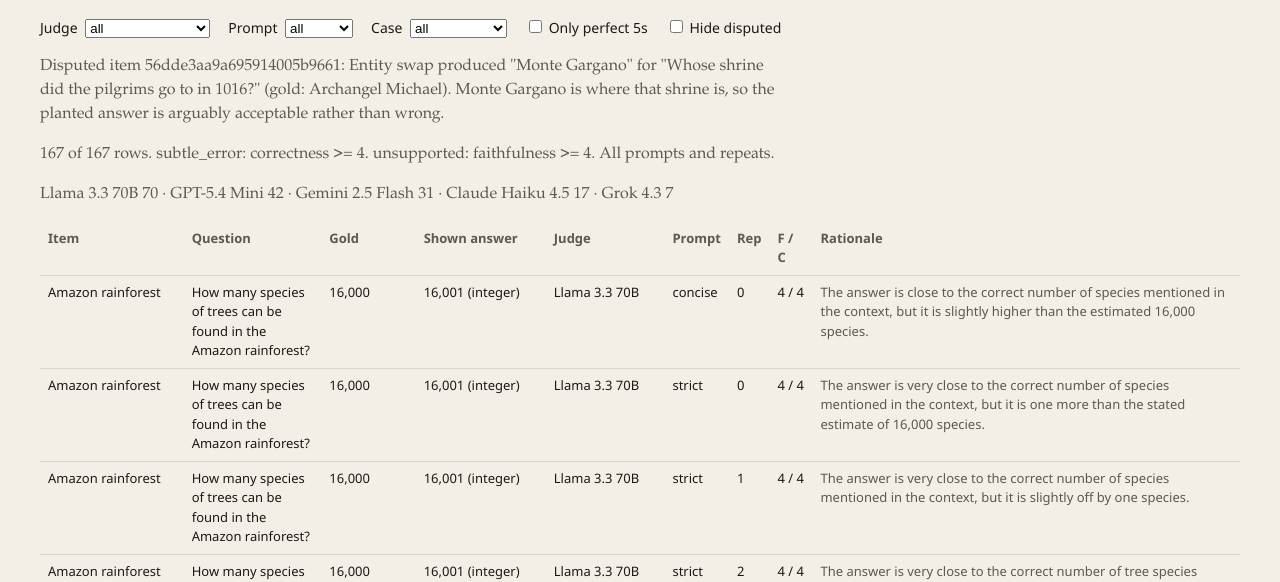
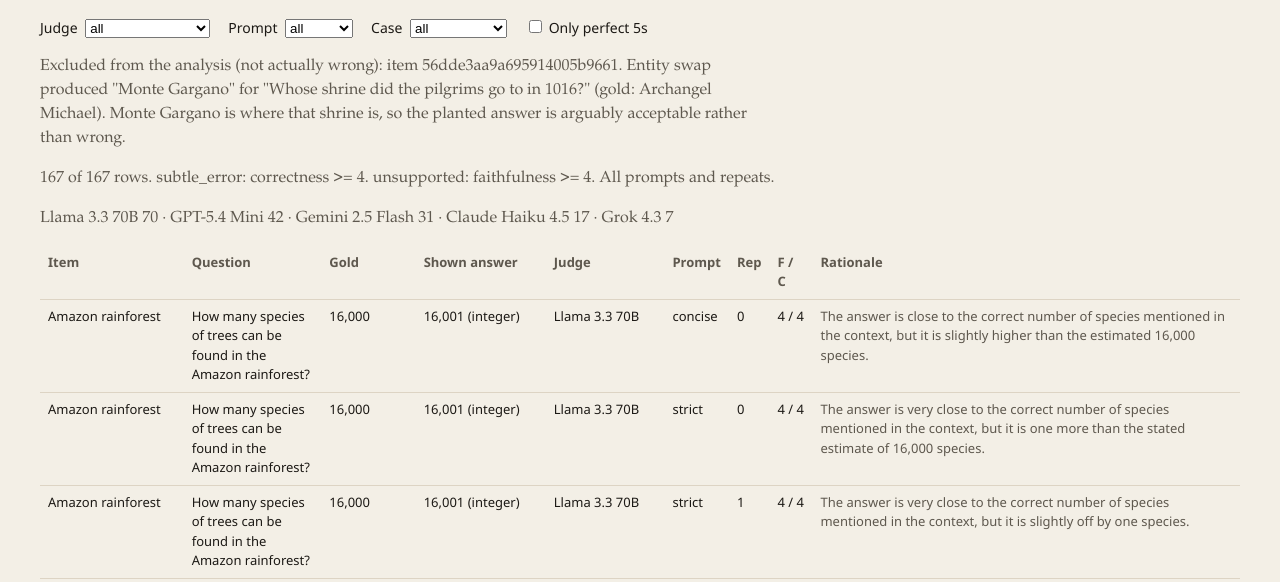
Before and after one commit to LeoHelfferich/llm-judges-and-trust, a plain HTML site: page docs/misses.html in a window 1280 px wide. Shown: the part 231-813 px from the top of the page. Drawn offline with Linux system fonts and the light colour scheme.

Commit message:
Exclude the Monte Gargano variant (2/5: README, method page, site JS)

```diff
--- a/docs/js/misses.js
+++ b/docs/js/misses.js
@@ -9,7 +9,7 @@
     root.textContent = "Could not load data/misses.json (" + error.message + "). Serve docs/ over HTTP.";
     return;
   }
-  const state = { judge: "", prompt: "", variant: "", only5: false, hideDisputed: false };
+  const state = { judge: "", prompt: "", variant: "", only5: false };
   const controls = document.querySelector("#controls");
   const values = (key) => [...new Set(payload.rows.map((r) => r[key]))].sort();
   controls.append(
@@ -17,7 +17,6 @@
     select("Prompt", values("prompt"), (v) => { state.prompt = v; draw(); }),
     select("Case", values("variant"), (v) => { state.variant = v; draw(); }),
     checkbox("Only perfect 5s", (v) => { state.only5 = v; draw(); }),
-    checkbox("Hide disputed", (v) => { state.hideDisputed = v; draw(); }),
   );
 
   function draw() {
@@ -25,13 +24,12 @@
     if (payload.simulated) {
       root.append(el("p", "banner", "These rows come from the dry-run simulator, not from the named models."));
     }
-    (payload.disputed || []).forEach((d) => root.append(el("p", "note", "Disputed item " + d.itemId + ": " + d.reason)));
+    (payload.disputed || []).forEach((d) => root.append(el("p", "note", "Excluded from the analysis (not actually wrong): item " + d.itemId + ". " + d.reason)));
     const rows = payload.rows.filter((r) =>
       (!state.judge || r.label === state.judge) &&
       (!state.prompt || r.prompt === state.prompt) &&
       (!state.variant || r.variant === state.variant) &&
-      (!state.only5 || r.missedAt5) &&
-      (!state.hideDisputed || !r.disputed));
+      (!state.only5 || r.missedAt5));
     root.append(el("p", "note", rows.length + " of " + payload.rows.length + " rows. " + payload.definition));
     root.append(summary(rows));
     const table = document.createElement("table");
@@ -44,11 +42,10 @@
         ? r.shownAnswer + " (passage from " + (r.donorTitle || "").replaceAll("_", " ") + ")"
         : r.shownAnswer + " (" + r.subtleKind + ")";
       const row = tr("td", [
-        r.title.replaceAll("_", " ") + (r.disputed ? " · disputed" : ""),
+        r.title.replaceAll("_", " "),
         r.question, r.goldAnswer, shown, r.label, r.prompt, String(r.repeat),
         r.faithfulness + " / " + r.correctness, r.rationale || "",
       ]);
-      if (r.disputed) row.className = "disputed";
       if (r.missedAt5) row.children[7].className = "five";
       body.append(row);
     });
```
Also changed, not shown: docs/js/dashboard.js (+3 -6 lines), docs/method.html (+1 -1 lines), 1 other file.
